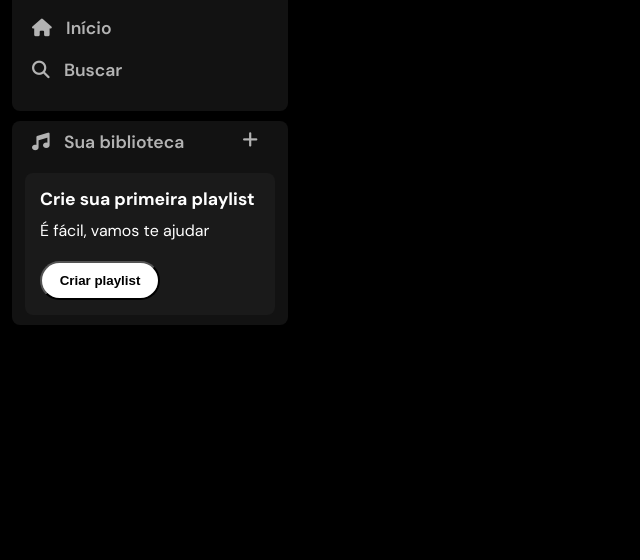
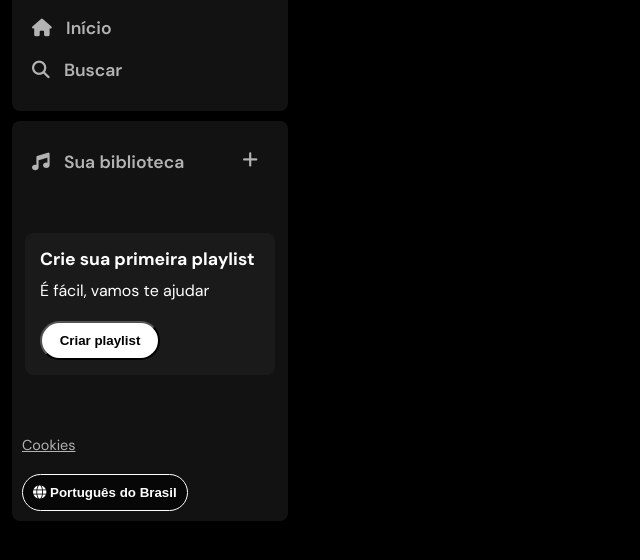
Before and after one commit to Eddiens7/Spotify-clone, a plain HTML site: page index.html in a window 1280 px wide. Shown: the part 52-612 px from the top of the page, without its empty margins (0-640 px from the left). Drawn offline with Linux system fonts and the light colour scheme.

Commit message:
LIbrary sidebar navigation

```diff
--- a/index.html
+++ b/index.html
@@ -12,15 +12,13 @@
 
 </head>
 <body>
-    <div class="sidebar">
-        <nav class="sidebar_navigation"> <!--Menu-->
-            <div>
-                <div class="logo">
+    <div class="sidebar"> <!--Barra de navegação lateral-->
+        <nav class="sidebar_navigation"> <!--Menu principal-->
+            <div class="logo"> <!--Container da logo-->
                 <a href="">
                     <img src="./assets/logo-spotify.png" alt="Logo spotify">
                 </a>
             </div>
-                <div>
             <ul>
                 <li>
                     <a href="">
@@ -35,28 +33,35 @@
                     </a>
                 </li>
             </ul>
-                </div>
-            </div>
         </nav>
-        <div class="sidebar_biblioteca">
-            <div>
+        <div class="sidebar_biblioteca"> <!--Menu secundário-->
             <ul>
                 <li>
                     <a href="">
+                        <div class="biblioteca">
                             <div>
                                 <i class="fa-solid fa-music"></i>
                                 <span>Sua biblioteca</span>
                             </div>
                             <i class="fa-solid fa-plus"></i>
+                        </div>
                     </a>
                 </li>
             </ul>
-            </div>
             <div class="criar-playlist">
                 <h2>Crie sua primeira playlist</h2>
                 <p>É fácil, vamos te ajudar</p>
                 <input type="button" value="Criar playlist">
             </div>
+           <div class="cookies">
+                <a href="">Cookies</a>
+           </div>
+           <div class="language">
+                <button>
+                    <i class="fa-solid fa-globe"></i>
+                    <span>Português do Brasil</span>
+                </button>
+           </div>
         </div>
     </div>
 </body>
--- a/style.css
+++ b/style.css
@@ -56,11 +56,21 @@ a i{
 }
 
 .sidebar_biblioteca{
-    padding-top: 0;
+    display: flex;
+    flex-flow: column nowrap;
+    justify-content: space-between;
+    height: 400px;
+    margin-top: 10px;
 }
 
 .sidebar_biblioteca a{
     display: flex;
+    justify-content: space-between;
+}
+
+.biblioteca{
+    display: flex;
+    width: 100%;
     justify-content: space-between;
 }
 
@@ -91,3 +101,26 @@ input[type="button"]{
     font-weight: bold;
     cursor: pointer;
 }
+
+.cookies{
+    margin: 20px 0;
+}
+
+.cookies a{
+    text-decoration: underline;
+    font-weight: 400;
+    font-size: 0.9em;
+}
+
+.language button{
+    padding: 10px;
+    background-color: rgba(0, 0, 0, 0.6);
+    color: white;
+    border: 1px solid white;
+    border-radius: 20px;
+}
+
+.language span{
+    font-weight: bold;
+
+}
```
Lines whose indentation alone changed are shown as unchanged.
